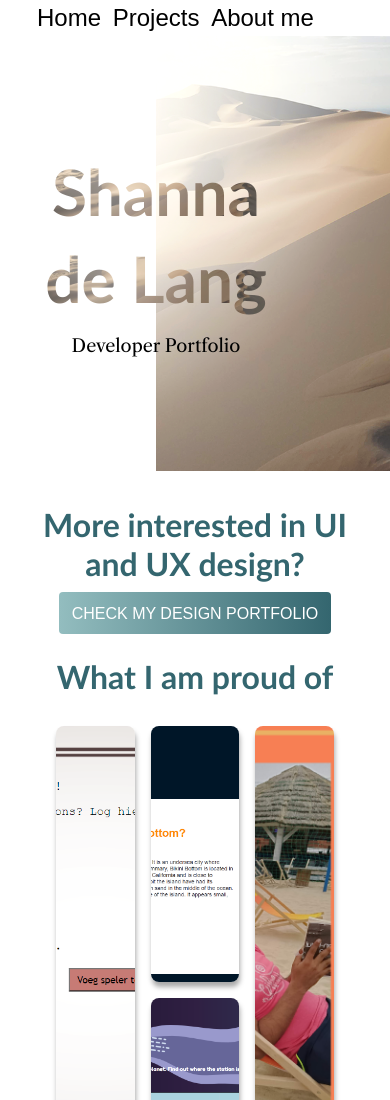
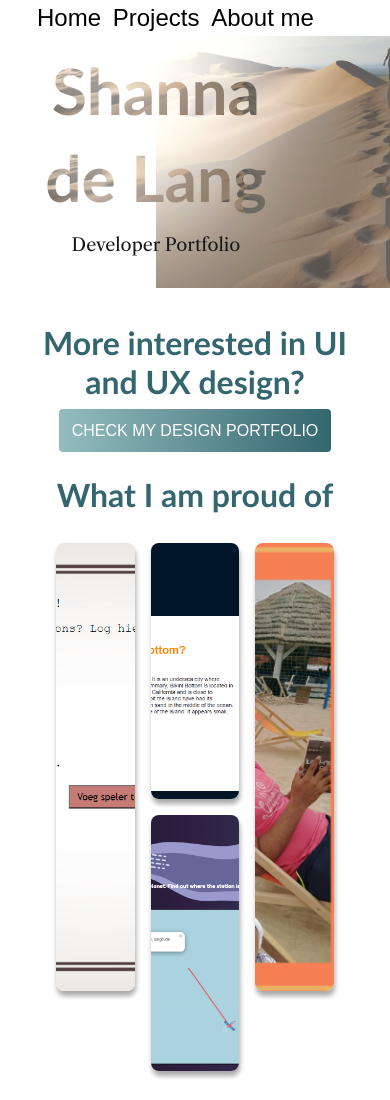
Before and after one commit to shannadelang/shannadelang.github.io, a plain HTML site: page index.html in a window 390 px wide. Shown: the top 1100 px of the page. Drawn offline with nearby package versions, Linux system fonts and the light colour scheme.

Commit message:
Update css, responsive en parallex effect

```diff
--- a/sandstorm.css
+++ b/sandstorm.css
@@ -31,13 +31,16 @@ body {margin:0;}
 .header {
   display: flex;
   text-align: center;
+  opacity: 90%;
   background-image: url("img/desertBackground_flare.png");
-  background-position: top; /* Center the image */
+  background-position: top;
   background-repeat: no-repeat; /* Do not repeat the image */
   background-size: cover;
+  height: 90%;
   color: black;
 
   font-family: "Libre Caslon Text";
+  background-attachment: fixed;
 }
 
 .header-coverPanel {
@@ -51,8 +54,8 @@ body {margin:0;}
 
 .header-textPanel {
 	width: 60%;
-	margin-top: 144px;
-	margin-bottom: 132px;
+	margin-top: 11%;
+	margin-bottom: 13%;
 	position: right;
 }
 
```
